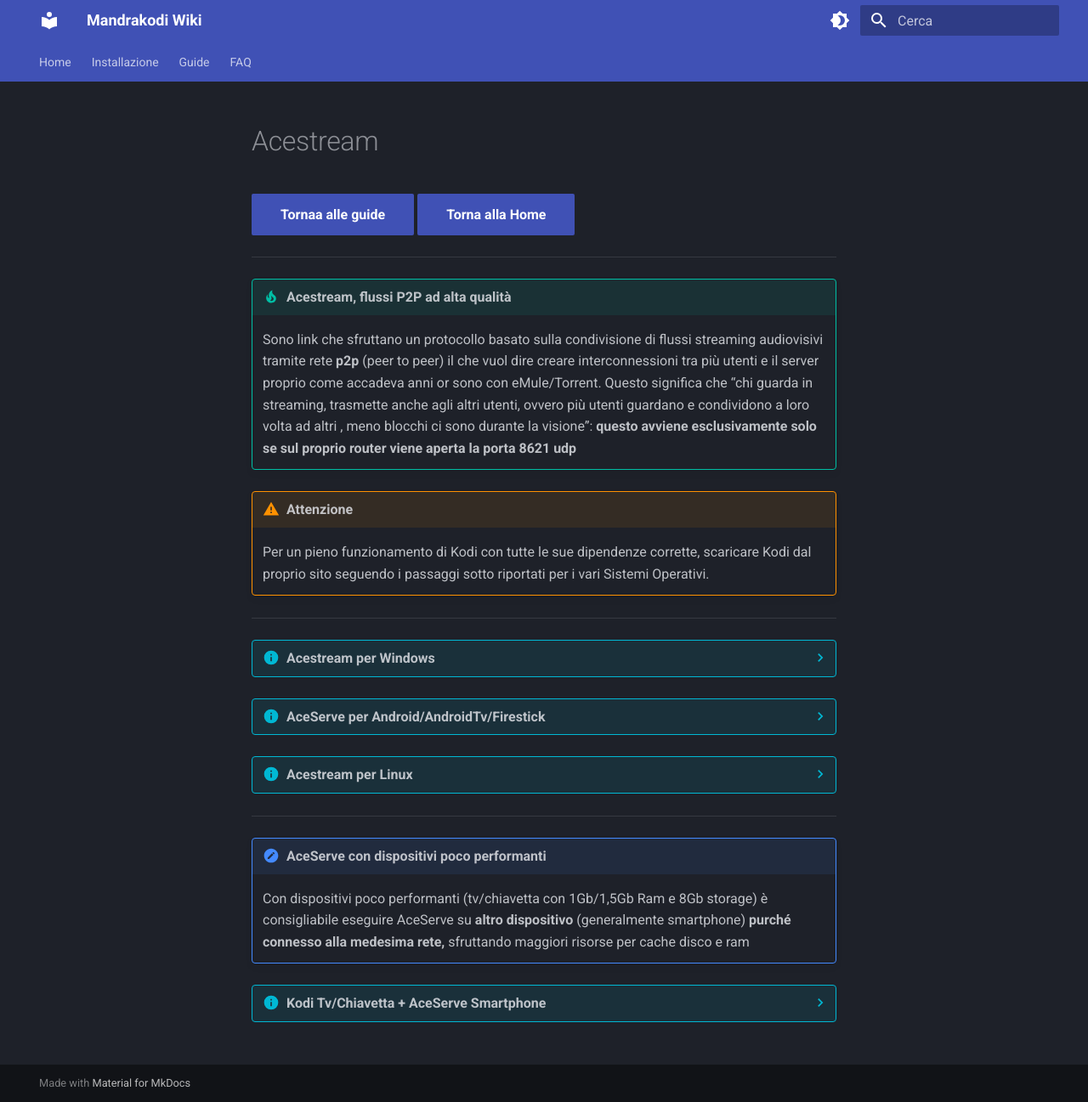
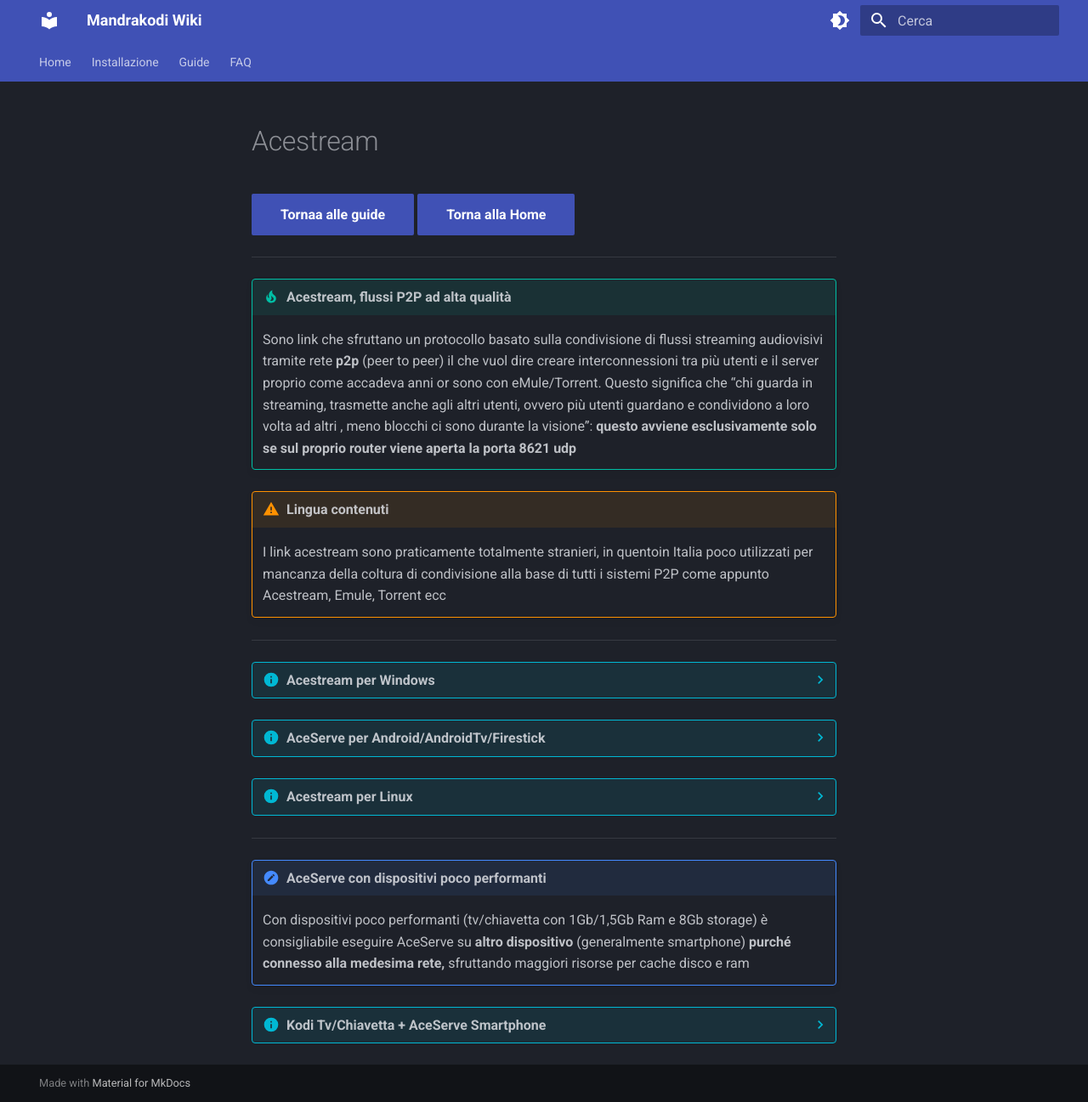
Before and after one commit to campipaolo/Mandrakodi-Wiki, an MkDocs documentation site: the page built from docs/guide/acestream.md, in a window 1280 px wide and 1297 px high. Shown: the whole window at 85% size. Built offline with MkDocs 1.6.1 and Material for MkDocs 9.7.7, drawn with Linux system fonts in a browser that asks for light colours.

Commit message:
acestream
again...

```diff
--- a/docs/guide/acestream.md
+++ b/docs/guide/acestream.md
@@ -6,8 +6,8 @@
     Sono link che sfruttano un protocollo basato sulla condivisione di flussi streaming audiovisivi tramite rete **p2p** (peer to peer) il che vuol dire creare interconnessioni tra più utenti e il server proprio come accadeva anni or sono con eMule/Torrent.
     Questo significa che “chi guarda in streaming, trasmette anche agli altri utenti, ovvero più utenti guardano e condividono a loro volta ad altri , meno blocchi ci sono durante la visione”: **questo avviene esclusivamente solo se sul proprio router viene aperta la porta 8621 udp**
 
-!!! warning "Attenzione"
-    Per un pieno funzionamento di Kodi con tutte le sue dipendenze corrette, scaricare Kodi dal proprio sito seguendo i passaggi sotto riportati per i vari Sistemi Operativi.
+!!! warning "Lingua contenuti"
+    I link acestream sono praticamente totalmente stranieri, in quentoin Italia poco utilizzati per mancanza della coltura di condivisione alla base di tutti i sistemi P2P come appunto Acestream, Emule, Torrent ecc
 
 ------
 
```
